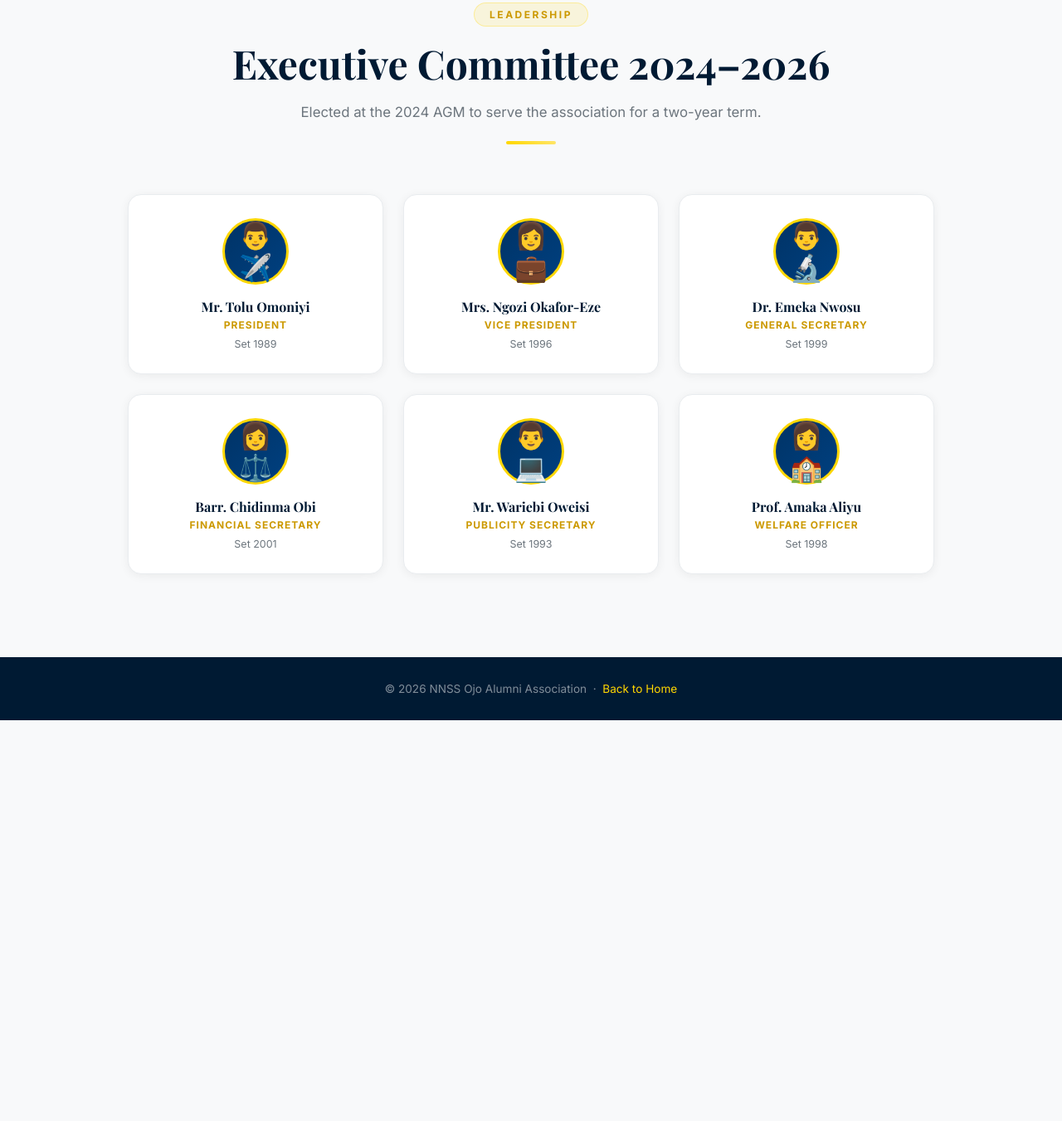
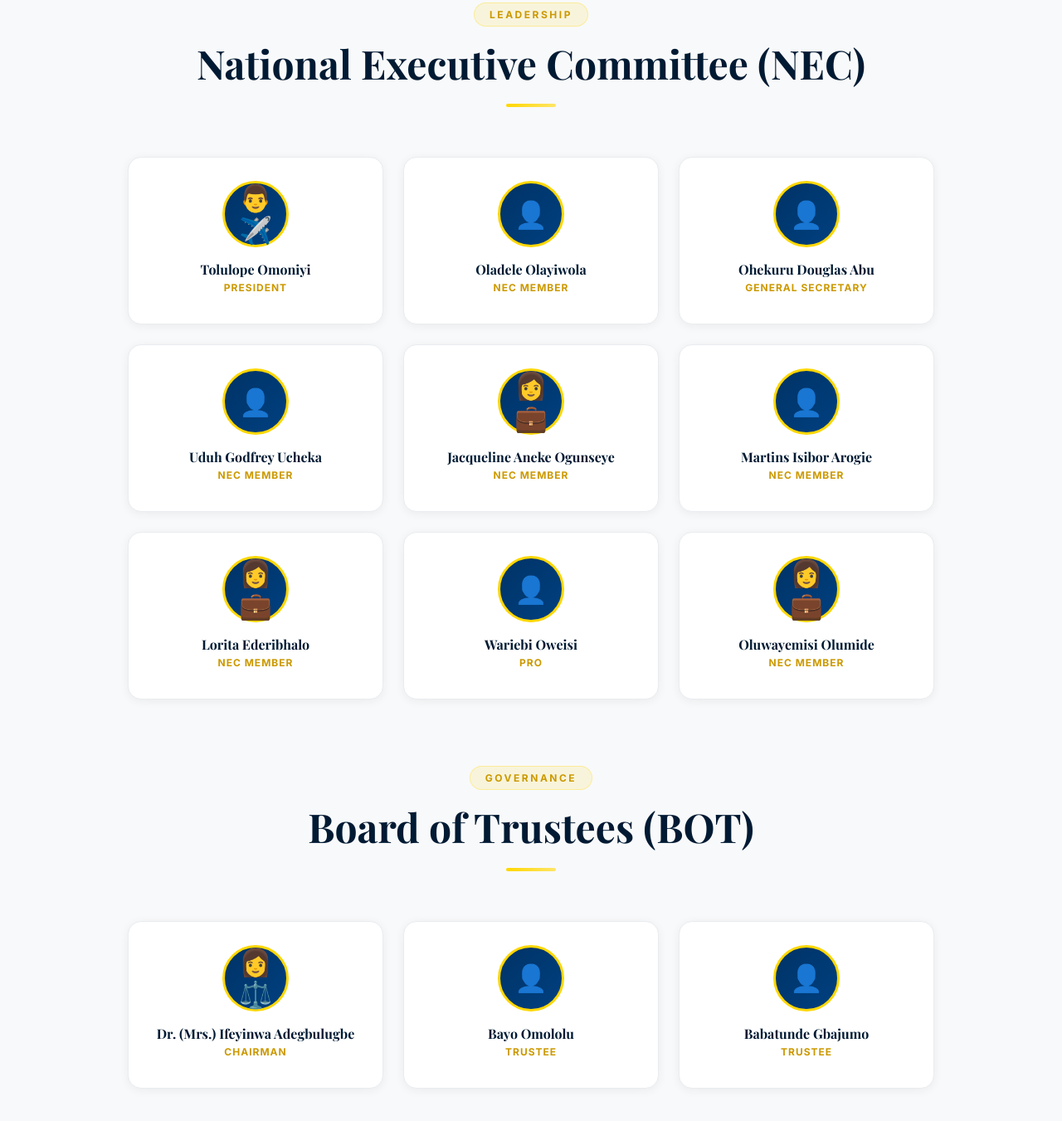
Before and after one commit to darlculus/nnssojoalumni, a plain HTML site: page about.html in a window 1280 px wide. Shown: the part 3329-4680 px from the top of the page at 83% size. Before the commit the page ends 4197 px from the top, so only its background shows below. Drawn offline with nearby package versions, Linux system fonts and the light colour scheme.

Commit message:
added the executive team

```diff
--- a/about.html
+++ b/about.html
@@ -541,49 +541,78 @@
       <div class="leadership-section">
         <div class="section-header fade-up">
           <div class="section-tag">Leadership</div>
-          <h2>Executive Committee 2024–2026</h2>
-          <p>
-            Elected at the 2024 AGM to serve the association for a two-year
-            term.
-          </p>
+          <h2>National Executive Committee (NEC)</h2>
           <div class="section-divider"></div>
         </div>
         <div class="leadership-grid">
           <div class="leader-card fade-up">
             <div class="leader-avatar">👨✈️</div>
-            <h3>Mr. Tolu Omoniyi</h3>
+            <h3>Tolulope Omoniyi</h3>
             <div class="leader-role">President</div>
-            <div class="leader-set">Set 1989</div>
+          </div>
+          <div class="leader-card fade-up">
+            <div class="leader-avatar">👤</div>
+            <h3>Oladele Olayiwola</h3>
+            <div class="leader-role">NEC Member</div>
+          </div>
+          <div class="leader-card fade-up">
+            <div class="leader-avatar">👤</div>
+            <h3>Ohekuru Douglas Abu</h3>
+            <div class="leader-role">General Secretary</div>
+          </div>
+          <div class="leader-card fade-up">
+            <div class="leader-avatar">👤</div>
+            <h3>Uduh Godfrey Ucheka</h3>
+            <div class="leader-role">NEC Member</div>
           </div>
           <div class="leader-card fade-up">
             <div class="leader-avatar">👩💼</div>
-            <h3>Mrs. Ngozi Okafor-Eze</h3>
-            <div class="leader-role">Vice President</div>
-            <div class="leader-set">Set 1996</div>
+            <h3>Jacqueline Aneke Ogunseye</h3>
+            <div class="leader-role">NEC Member</div>
           </div>
           <div class="leader-card fade-up">
-            <div class="leader-avatar">👨🔬</div>
-            <h3>Dr. Emeka Nwosu</h3>
-            <div class="leader-role">General Secretary</div>
-            <div class="leader-set">Set 1999</div>
+            <div class="leader-avatar">👤</div>
+            <h3>Martins Isibor Arogie</h3>
+            <div class="leader-role">NEC Member</div>
           </div>
           <div class="leader-card fade-up">
-            <div class="leader-avatar">👩⚖️</div>
-            <h3>Barr. Chidinma Obi</h3>
-            <div class="leader-role">Financial Secretary</div>
-            <div class="leader-set">Set 2001</div>
+            <div class="leader-avatar">👩💼</div>
+            <h3>Lorita Ederibhalo</h3>
+            <div class="leader-role">NEC Member</div>
           </div>
           <div class="leader-card fade-up">
-            <div class="leader-avatar">👨💻</div>
-            <h3>Mr. Wariebi Oweisi</h3>
-            <div class="leader-role">Publicity Secretary</div>
-            <div class="leader-set">Set 1993</div>
+            <div class="leader-avatar">👤</div>
+            <h3>Wariebi Oweisi</h3>
+            <div class="leader-role">PRO</div>
           </div>
           <div class="leader-card fade-up">
-            <div class="leader-avatar">👩🏫</div>
-            <h3>Prof. Amaka Aliyu</h3>
-            <div class="leader-role">Welfare Officer</div>
-            <div class="leader-set">Set 1998</div>
+            <div class="leader-avatar">👩💼</div>
+            <h3>Oluwayemisi Olumide</h3>
+            <div class="leader-role">NEC Member</div>
+          </div>
+        </div>
+
+        <!-- Board of Trustees -->
+        <div class="section-header fade-up" style="margin-top: 80px">
+          <div class="section-tag">Governance</div>
+          <h2>Board of Trustees (BOT)</h2>
+          <div class="section-divider"></div>
+        </div>
+        <div class="leadership-grid" style="grid-template-columns: repeat(3, 1fr)">
+          <div class="leader-card fade-up">
+            <div class="leader-avatar">👩⚖️</div>
+            <h3>Dr. (Mrs.) Ifeyinwa Adegbulugbe</h3>
+            <div class="leader-role">Chairman</div>
+          </div>
+          <div class="leader-card fade-up">
+            <div class="leader-avatar">👤</div>
+            <h3>Bayo Omololu</h3>
+            <div class="leader-role">Trustee</div>
+          </div>
+          <div class="leader-card fade-up">
+            <div class="leader-avatar">👤</div>
+            <h3>Babatunde Gbajumo</h3>
+            <div class="leader-role">Trustee</div>
           </div>
         </div>
       </div>
```
